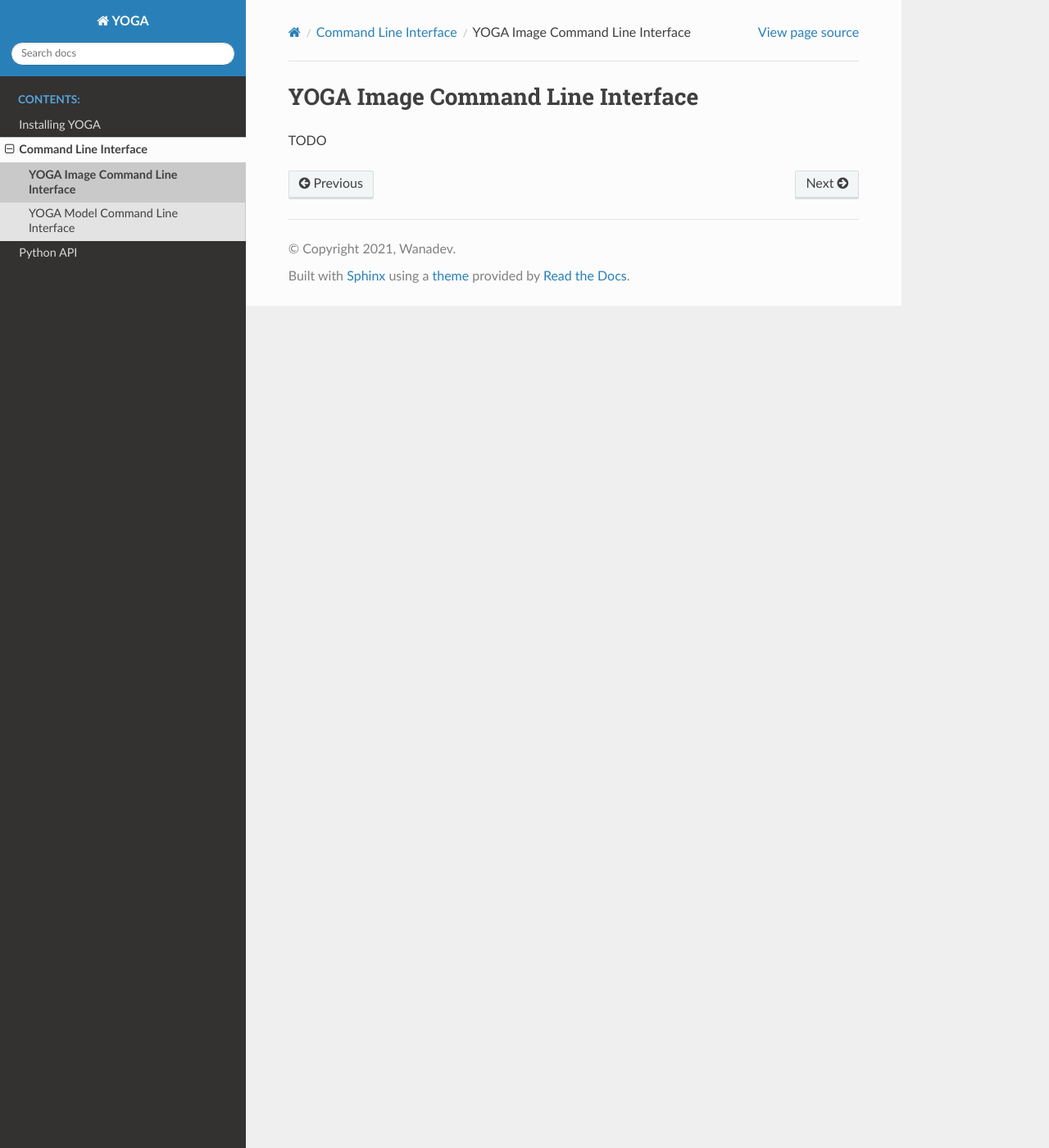
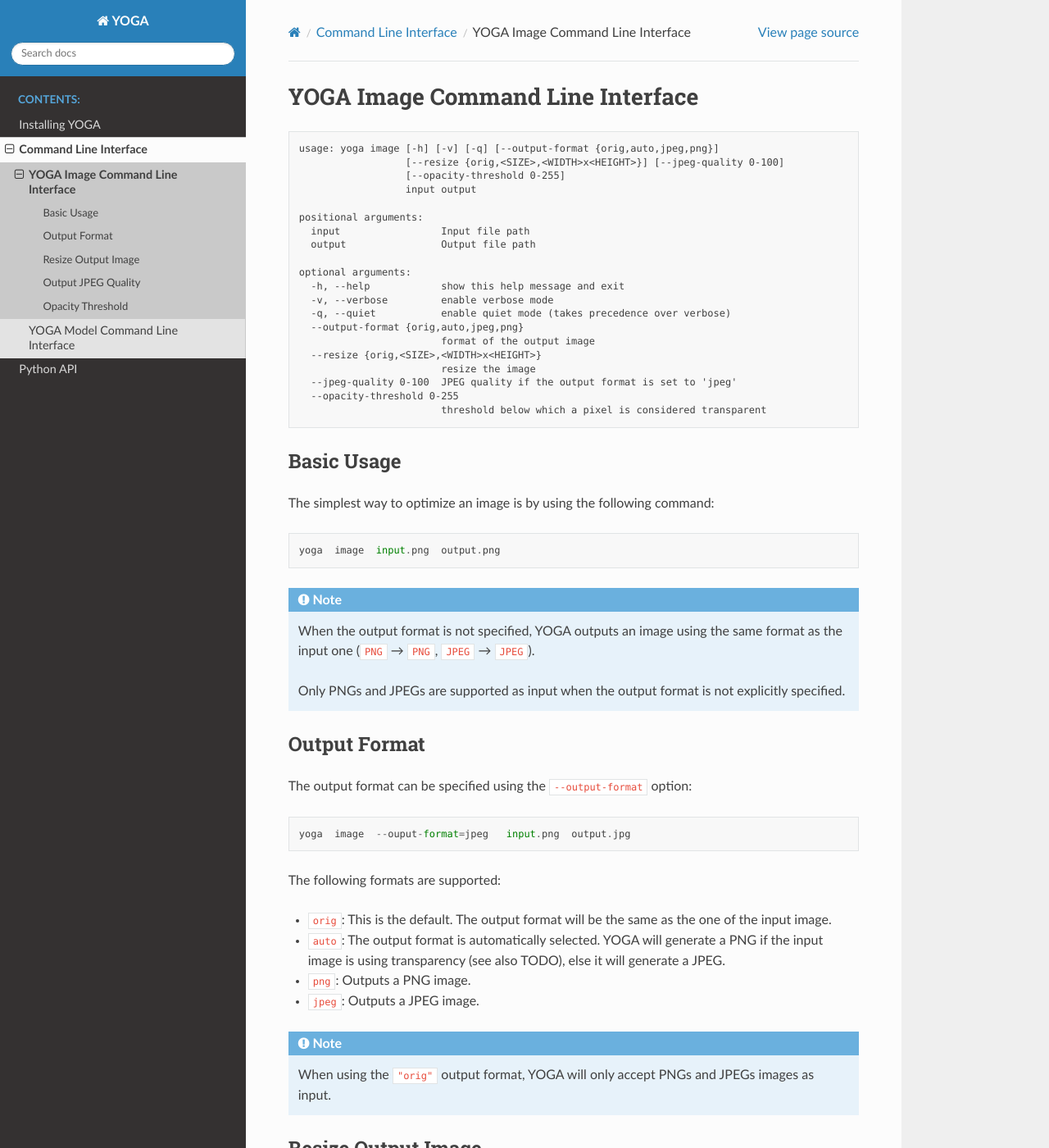
Before and after one commit to wanadev/yoga, a Sphinx documentation site: the page built from doc/cli/image.rst, in a window 1280 px wide and 1400 px high. Shown: the whole window at 82% size. Built offline with Sphinx 7.4.7 and the Read the Docs theme 2.0.0, drawn with Linux system fonts in a browser that asks for light colours; some of the changed text lies outside the part shown.

Commit message:
YOGA Image CLI doc

```diff
--- a/doc/cli/image.rst
+++ b/doc/cli/image.rst
@@ -1,4 +1,109 @@
 YOGA Image Command Line Interface
 =================================
 
-TODO
+.. code-block:: text
+
+    usage: yoga image [-h] [-v] [-q] [--output-format {orig,auto,jpeg,png}]
+                      [--resize {orig,<SIZE>,<WIDTH>x<HEIGHT>}] [--jpeg-quality 0-100]
+                      [--opacity-threshold 0-255]
+                      input output
+
+    positional arguments:
+      input                 Input file path
+      output                Output file path
+
+    optional arguments:
+      -h, --help            show this help message and exit
+      -v, --verbose         enable verbose mode
+      -q, --quiet           enable quiet mode (takes precedence over verbose)
+      --output-format {orig,auto,jpeg,png}
+                            format of the output image
+      --resize {orig,<SIZE>,<WIDTH>x<HEIGHT>}
+                            resize the image
+      --jpeg-quality 0-100  JPEG quality if the output format is set to 'jpeg'
+      --opacity-threshold 0-255
+                            threshold below which a pixel is considered transparent
+
+
+Basic Usage
+-----------
+
+The simplest way to optimize an image is by using the following command::
+
+    yoga  image  input.png  output.png
+
+.. NOTE::
+
+   When the output format is not specified, YOGA outputs an image using the same format as the input one (``PNG`` → ``PNG``, ``JPEG`` → ``JPEG``).
+
+   Only PNGs and JPEGs are supported as input when the output format is not explicitly specified.
+
+
+Output Format
+-------------
+
+The output format can be specified using the ``--output-format`` option::
+
+    yoga  image  --ouput-format=jpeg   input.png  output.jpg
+
+The following formats are supported:
+
+* ``orig``: This is the default. The output format will be the same as the one of the input image.
+* ``auto``: The output format is automatically selected. YOGA will generate a PNG if the input image is using transparency (see also TODO), else it will generate a JPEG.
+* ``png``: Outputs a PNG image.
+* ``jpeg``: Outputs a JPEG image.
+
+.. NOTE::
+
+   When using the ``"orig"`` output format, YOGA will only accept PNGs and JPEGs images as input.
+
+
+Resize Output Image
+-------------------
+
+YOGA allows you to resize images with the ``--resize`` option::
+
+    yoga  image  --resize=512  input.png  ouput.png
+    yoga  image  --resize=512x512  input.png  ouput.png
+
+.. NOTE::
+
+   If the width and the height have the same value, you do not have to specify both, so ``512`` and ``512x512`` are equivalent.
+
+.. NOTE::
+
+   YOGA always preserve the image's aspect ratio; you can consider the size you provide as a box the image will fit in.
+
+
+Output JPEG Quality
+-------------------
+
+YOGA allows you to tune the desired quality of the JPEG it outputs with the ``--jpeg-quality`` option. This option takes an integer between ``0`` and ``100`` as parameter:
+
+* ``0``: ugly images but smaller files,
+* ``100``: best quality images but larger files.
+
+The default JPEG quality is ``84%``.
+
+::
+
+    yoga  image  --output-format=jpeg  --jpeg-quality=84  input.png  output.jpg
+
+.. NOTE::
+
+   This option has effect only when the output image is a JPEG.
+
+
+Opacity Threshold
+-----------------
+
+YOGA allows you to tune the threshold below which a pixel is considered transparent using the ``--opacity-threshold`` option. This option is only useful in addition to ``--output-format=auto`` and takes an integer between ``0`` and ``255`` as parameter:
+
+* ``0``: all pixels are considered transparent,
+* ``255``: all pixels are considered opaque.
+
+The default value is ``254``.
+
+::
+
+    yoga  image  --output-format=auto  --opacity-threshold=254  input.png  output.xxx
```
Also changed, not shown: doc/cli/index.rst (+18 -1 lines).
